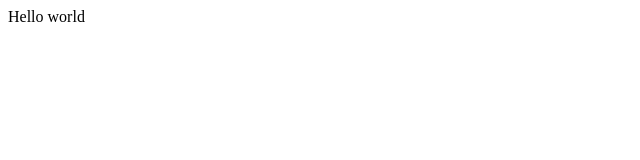
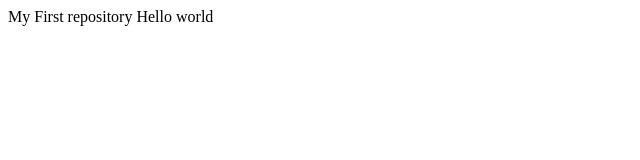
Before and after one commit to chrisitnejsy/ChristineTafe.github.io, a plain HTML site: page index.html in a window 1280 px wide. Shown: the whole page, without its empty margins (0-640 px from the left). Drawn offline with Linux system fonts and the light colour scheme.

Commit message:
Update index.html

```diff
--- a/index.html
+++ b/index.html
@@ -7,7 +7,7 @@
 </head>
 
 <body>
-
+My First repository
     Hello world
 
 </body>
```
